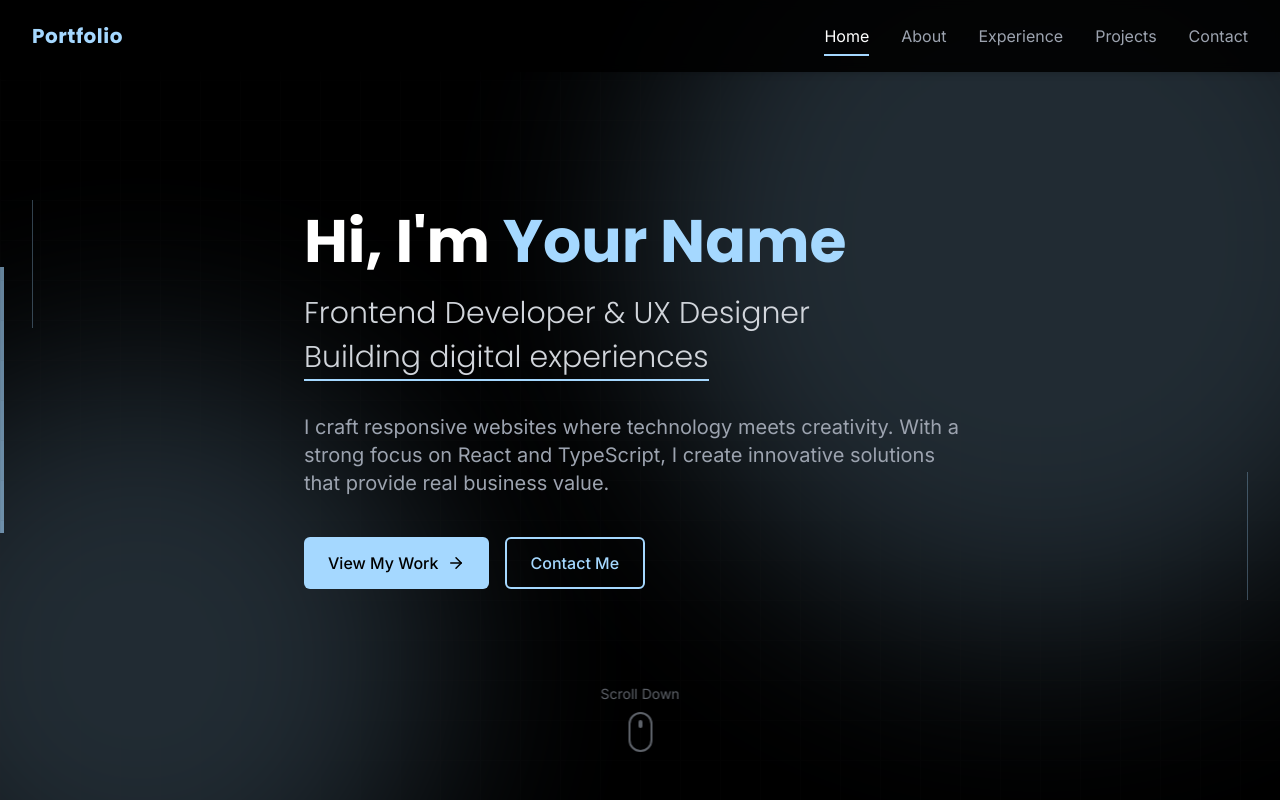
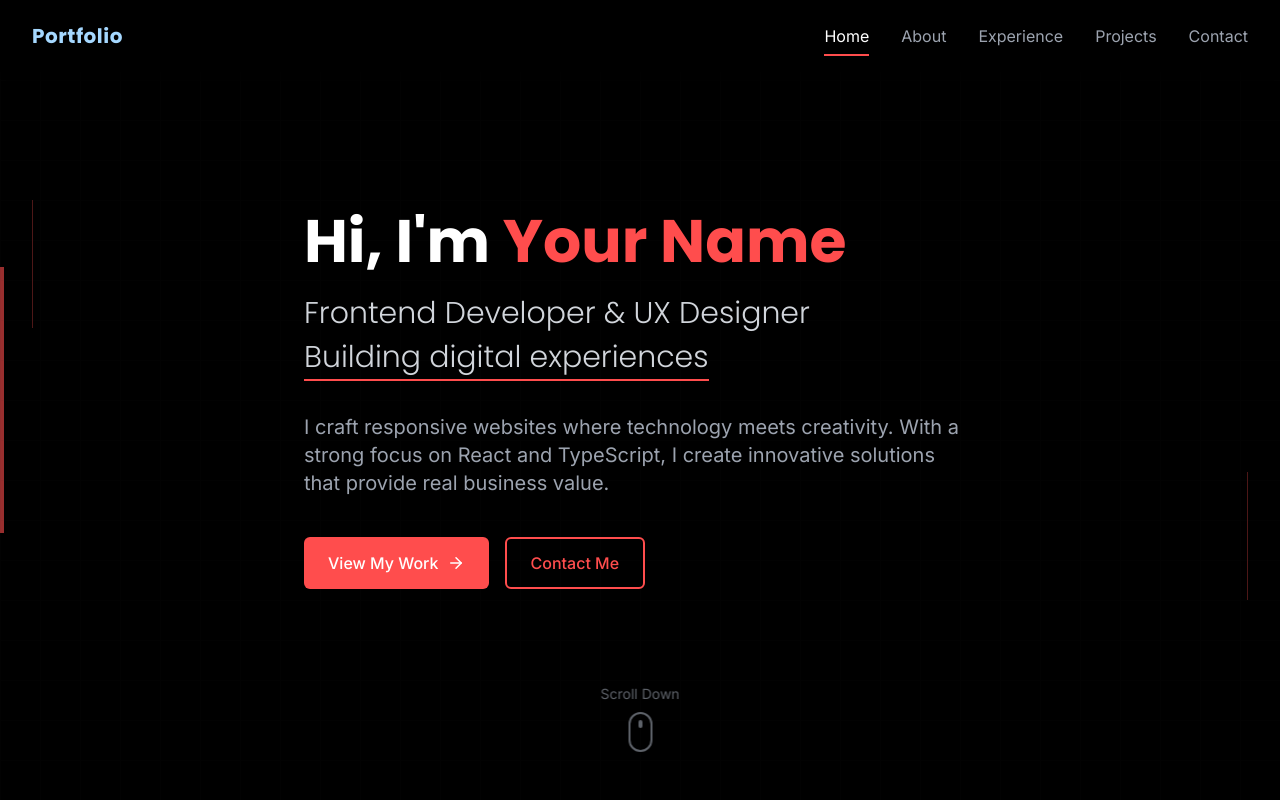
Before and after one commit to SohamD1/personalwebsite, a React (Vite) app: page / in a window 1280 px wide. Shown: the top 800 px of the page. Built offline with nearby package versions, Linux system fonts and the light colour scheme.

Commit message:
Refactor: Update styling and effects
- Increased shooting star frequency.
- Removed blue hotzones from hero section.
- Changed accent color to #ff4d4d.

```diff
--- a/src/App.tsx
+++ b/src/App.tsx
@@ -17,12 +17,12 @@ const App = () => (
       <div className="relative min-h-screen overflow-hidden">
         {/* Global background effects */}
         <div className="fixed inset-0 z-0 pointer-events-none">
-          <StarsBackground starDensity={0.0002} className="z-0" />
+          <StarsBackground starDensity={0.0003} className="z-0" /> {/* Increased star density */}
           <ShootingStars
-            minDelay={800}
-            maxDelay={5000}
-            starColor="#A5D8FF"
-            trailColor="#A5D8FF"
+            minDelay={500}
+            maxDelay={2000}
+            starColor="#ff4d4d"
+            trailColor="#ff4d4d"
             className="z-0"
           />
         </div>
--- a/src/components/HeroSection.tsx
+++ b/src/components/HeroSection.tsx
@@ -1,7 +1,6 @@
 
 import React, { useState, useEffect } from 'react';
 import { ArrowRight } from 'lucide-react';
-import Spotlight from './effects/Spotlight';
 
 const HeroSection = () => {
   const [isVisible, setIsVisible] = useState(false);
@@ -23,14 +22,10 @@ const HeroSection = () => {
       {/* Background color */}
       <div className="absolute inset-0 bg-portfolio-black"></div>
 
-      {/* Spotlight effects */}
-      <Spotlight position="top-right" color="#A5D8FF" size="lg" />
-      <Spotlight position="bottom-left" color="#A5D8FF" size="md" />
-
       {/* Geometric accent lines */}
-      <div className="absolute left-0 top-1/3 bottom-1/3 w-1 bg-portfolio-blue/60"></div>
-      <div className="absolute left-8 top-1/4 h-32 w-px bg-portfolio-blue/30"></div>
-      <div className="absolute right-8 bottom-1/4 h-32 w-px bg-portfolio-blue/30"></div>
+      <div className="absolute left-0 top-1/3 bottom-1/3 w-1 bg-portfolio-red/60"></div>
+      <div className="absolute left-8 top-1/4 h-32 w-px bg-portfolio-red/30"></div>
+      <div className="absolute right-8 bottom-1/4 h-32 w-px bg-portfolio-red/30"></div>
 
       {/* Grid pattern overlay */}
       <div className="absolute inset-0 opacity-5" style={{
@@ -47,7 +42,7 @@ const HeroSection = () => {
 
             <h2 className="text-2xl md:text-3xl font-light mb-8 text-gray-300">
               <span className="block">Frontend Developer & UX Designer</span>
-              <span className="inline-block mt-2 border-b-2 border-portfolio-blue pb-1">Building digital experiences</span>
+              <span className="inline-block mt-2 border-b-2 border-portfolio-red pb-1">Building digital experiences</span>
             </h2>
 
             <p className="text-lg md:text-xl text-gray-400 mb-10 max-w-2xl">
--- a/src/components/effects/ShootingStars.tsx
+++ b/src/components/effects/ShootingStars.tsx
@@ -45,10 +45,10 @@ const getRandomStartPoint = () => {
 export const ShootingStars: React.FC<ShootingStarsProps> = ({
   minSpeed = 10,
   maxSpeed = 30,
-  minDelay = 1200,
-  maxDelay = 4200,
-  starColor = "#A5D8FF",
-  trailColor = "#A5D8FF",
+  minDelay = 500, // Reduced from 1200 to 500 for more frequent stars
+  maxDelay = 2000, // Reduced from 4200 to 2000 for more frequent stars
+  starColor = "#ff4d4d", // Updated to red
+  trailColor = "#ff4d4d", // Updated to red
   starWidth = 10,
   starHeight = 1,
   className,
@@ -56,15 +56,14 @@ export const ShootingStars: React.FC<ShootingStarsProps> = ({
   const [stars, setStars] = useState<ShootingStar[]>([]);
   const svgRef = useRef<SVGSVGElement>(null);
 
-  // Reduce delay by ~40% to increase frequency
-  const adjustedMinDelay = Math.floor(minDelay * 0.6);
-  const adjustedMaxDelay = Math.floor(maxDelay * 0.6);
+  // Create more stars by having multiple active star generators
+  const numGenerators = 2; // Run 2 star generators simultaneously
 
   useEffect(() => {
-    const createStar = () => {
+    const createStar = (generatorId: number) => {
       const { x, y, angle } = getRandomStartPoint();
       const newStar: ShootingStar = {
-        id: Date.now(),
+        id: Date.now() + generatorId,
         x,
         y,
         angle,
@@ -75,14 +74,18 @@ export const ShootingStars: React.FC<ShootingStarsProps> = ({
 
       setStars(prev => [...prev, newStar]);
 
-      const randomDelay = Math.random() * (adjustedMaxDelay - adjustedMinDelay) + adjustedMinDelay;
-      setTimeout(createStar, randomDelay);
+      const randomDelay = Math.random() * (maxDelay - minDelay) + minDelay;
+      setTimeout(() => createStar(generatorId), randomDelay);
     };
 
-    createStar();
+    // Start multiple star generators
+    for (let i = 0; i < numGenerators; i++) {
+      // Stagger the start of each generator
+      setTimeout(() => createStar(i), i * 200);
+    }
 
     return () => {};
-  }, [minSpeed, maxSpeed, adjustedMinDelay, adjustedMaxDelay]);
+  }, [minSpeed, maxSpeed, minDelay, maxDelay]);
 
   useEffect(() => {
     const moveStar = () => {
--- a/src/index.css
+++ b/src/index.css
@@ -17,7 +17,7 @@
     --popover: 0 0% 5%;
     --popover-foreground: 0 0% 98%;
 
-    --primary: 203 100% 82%;
+    --primary: 0 100% 65%; /* Updated to red tone */
     --primary-foreground: 0 0% 0%;
 
     --secondary: 200 20% 15%;
@@ -26,7 +26,7 @@
     --muted: 0 0% 8%;
     --muted-foreground: 0 0% 65%;
 
-    --accent: 203 100% 82%;
+    --accent: 0 100% 65%; /* Updated to red tone */
     --accent-foreground: 0 0% 0%;
 
     --destructive: 0 84% 60%;
@@ -34,7 +34,7 @@
 
     --border: 0 0% 15%;
     --input: 0 0% 15%;
-    --ring: 203 100% 82%;
+    --ring: 0 100% 65%; /* Updated to red tone */
 
     --radius: 0.5rem;
   }
@@ -63,23 +63,23 @@
   }
 
   .heading-highlight {
-    @apply text-portfolio-blue;
+    @apply text-portfolio-red;
   }
 
   .btn-primary {
-    @apply bg-portfolio-blue hover:bg-portfolio-blue-dark text-portfolio-black font-medium py-3 px-6 rounded-md transition-all duration-300 transform hover:scale-105 hover:shadow-lg;
+    @apply bg-portfolio-red hover:bg-portfolio-red-dark text-white font-medium py-3 px-6 rounded-md transition-all duration-300 transform hover:scale-105 hover:shadow-lg;
   }
 
   .btn-outline {
-    @apply border-2 border-portfolio-blue hover:bg-portfolio-blue/10 text-portfolio-blue font-medium py-3 px-6 rounded-md transition-all duration-300;
+    @apply border-2 border-portfolio-red hover:bg-portfolio-red/10 text-portfolio-red font-medium py-3 px-6 rounded-md transition-all duration-300;
   }
 
   .card-hover {
-    @apply transition-all duration-500 hover:shadow-[0_0_20px_rgba(165,216,255,0.3)] hover:-translate-y-1;
+    @apply transition-all duration-500 hover:shadow-[0_0_20px_rgba(255,77,77,0.3)] hover:-translate-y-1;
   }
 
   .nav-link {
-    @apply relative text-gray-400 hover:text-white py-2 transition-colors duration-300 after:absolute after:bottom-0 after:left-0 after:w-0 after:h-[2px] after:bg-portfolio-blue after:transition-all after:duration-300 hover:after:w-full;
+    @apply relative text-gray-400 hover:text-white py-2 transition-colors duration-300 after:absolute after:bottom-0 after:left-0 after:w-0 after:h-[2px] after:bg-portfolio-red after:transition-all after:duration-300 hover:after:w-full;
   }
 
   .nav-link.active {
--- a/tailwind.config.ts
+++ b/tailwind.config.ts
@@ -57,6 +57,8 @@ export default {
           black: "#000000",
           blue: "#A5D8FF", // Baby blue color
           "blue-dark": "#7FB8E0", // Darker baby blue for hover states
+          red: "#ff4d4d", // New red accent color
+          "red-dark": "#e62e2e", // Darker red for hover states
           "gray-light": "#F0F0F0",
           "gray-dark": "#333333",
         },
```
